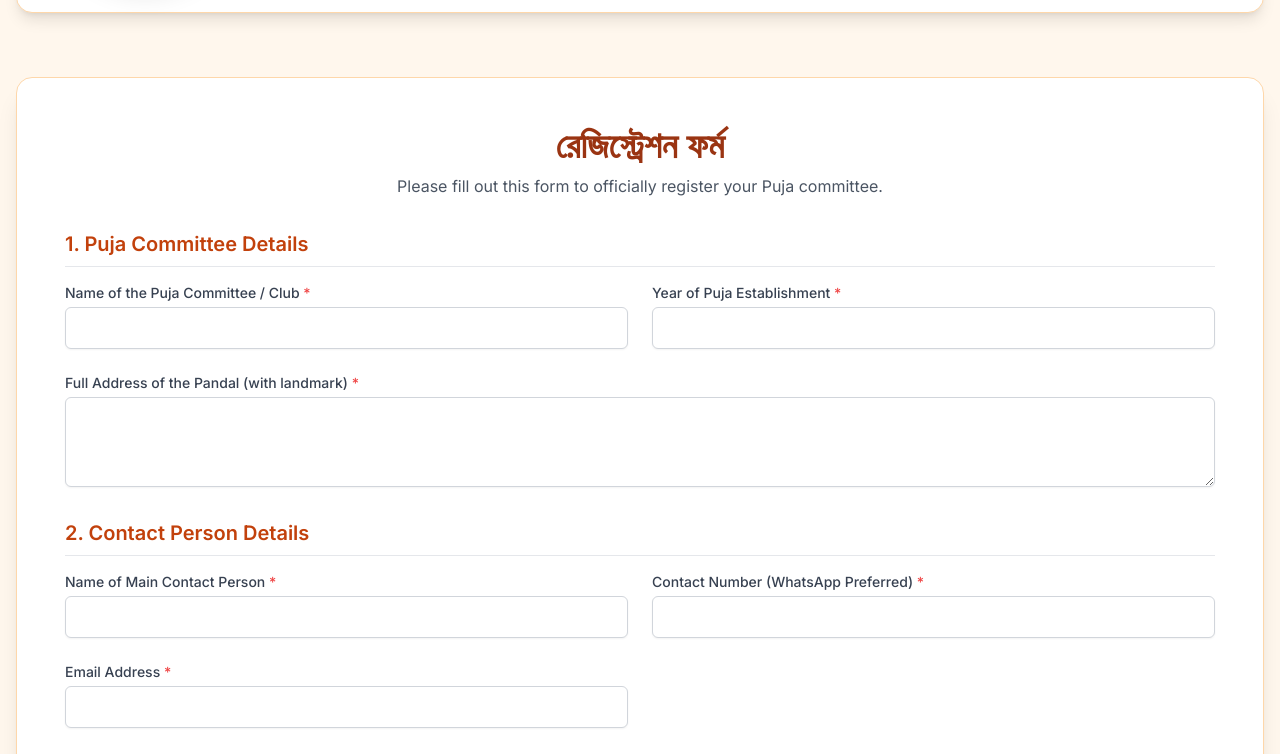
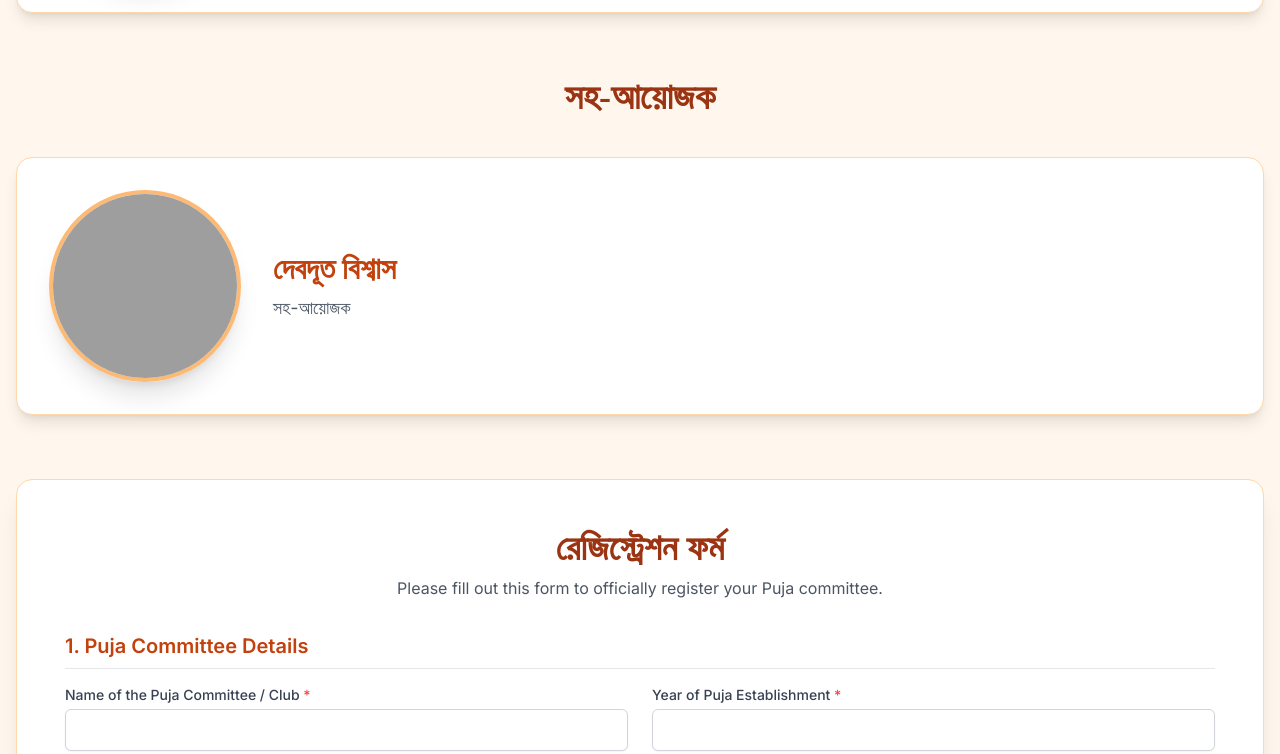
Before and after one commit to NotSwapnanil/sdcv-sdc-, a plain HTML site: page index.html in a window 1280 px wide. Shown: the part 1351-2105 px from the top of the page. Drawn offline with nearby package versions, Linux system fonts and the light colour scheme; grey boxes are pictures that could not be loaded; a web font is replaced by a local one.

Commit message:
Update index.html

```diff
--- a/index.html
+++ b/index.html
@@ -91,6 +91,22 @@
 সেরা তিনটি প্রতিমা, সেরা তিনটি মন্ডপ, সেরা তিনটি পুজোর পরিবেশ এবং একটি সেরার সেরা!
 প্রবেশ মূল্য - ২০০ টাকা!
 (আজই ফর্ম ফিলাপ করুন বা কল করুন)</p>
+                </div>
+            </div>
+        </section>
+                <section id="host" class="mb-16">
+            <h2 class="font-bengali text-4xl font-bold text-center mb-10 text-orange-800">সহ-আয়োজক</h2>
+             <div class="bg-white p-8 rounded-2xl shadow-lg border border-orange-200 flex flex-col md:flex-row items-center gap-8">
+                <div class="w-48 h-48 rounded-full overflow-hidden shadow-xl border-4 border-orange-300 flex-shrink-0">
+                    <!--
+                     INSTRUCTION: Upload your photo to the 'website_assets' bucket in Supabase.
+                     Then, replace the placeholder 'src' below with the public URL of your photo.
+                    -->
+                    <img src="https://dtikbekeakjofzmuceaw.supabase.co/storage/v1/object/public/website_assets/PHOTO-2025-10-07-09-38-56.jpg" alt="Host of the Event" class="w-full h-full object-cover">
+                </div>
+                <div>
+                    <h3 class="text-3xl font-bold text-orange-700">দেবদূত বিশ্বাস</h3>
+                    <p class="text-lg text-gray-600 mt-2">সহ-আয়োজক</p>
                 </div>
             </div>
         </section>
@@ -231,8 +247,7 @@
     <footer class="bg-orange-800 text-white mt-16">
         <div class="container mx-auto px-4 py-8 text-center">
             <p>&copy; 2025 Rishra Jagadhatri Puja Parikrama. All Rights Reserved.</p>
-            <p class="mt-2">For any questions, please contact: <span class="font-semibold">9038816812</span></p>
-            <p class="mt-2">Website Developed by: <span class="font-semibold">Swapnanil Das, 9330711699</span></p>
+            <p class="mt-2">For any questions, please contact: <span class="font-semibold">YOUR_PHONE_NUMBER</span></p>
         </div>
     </footer>
 
```
